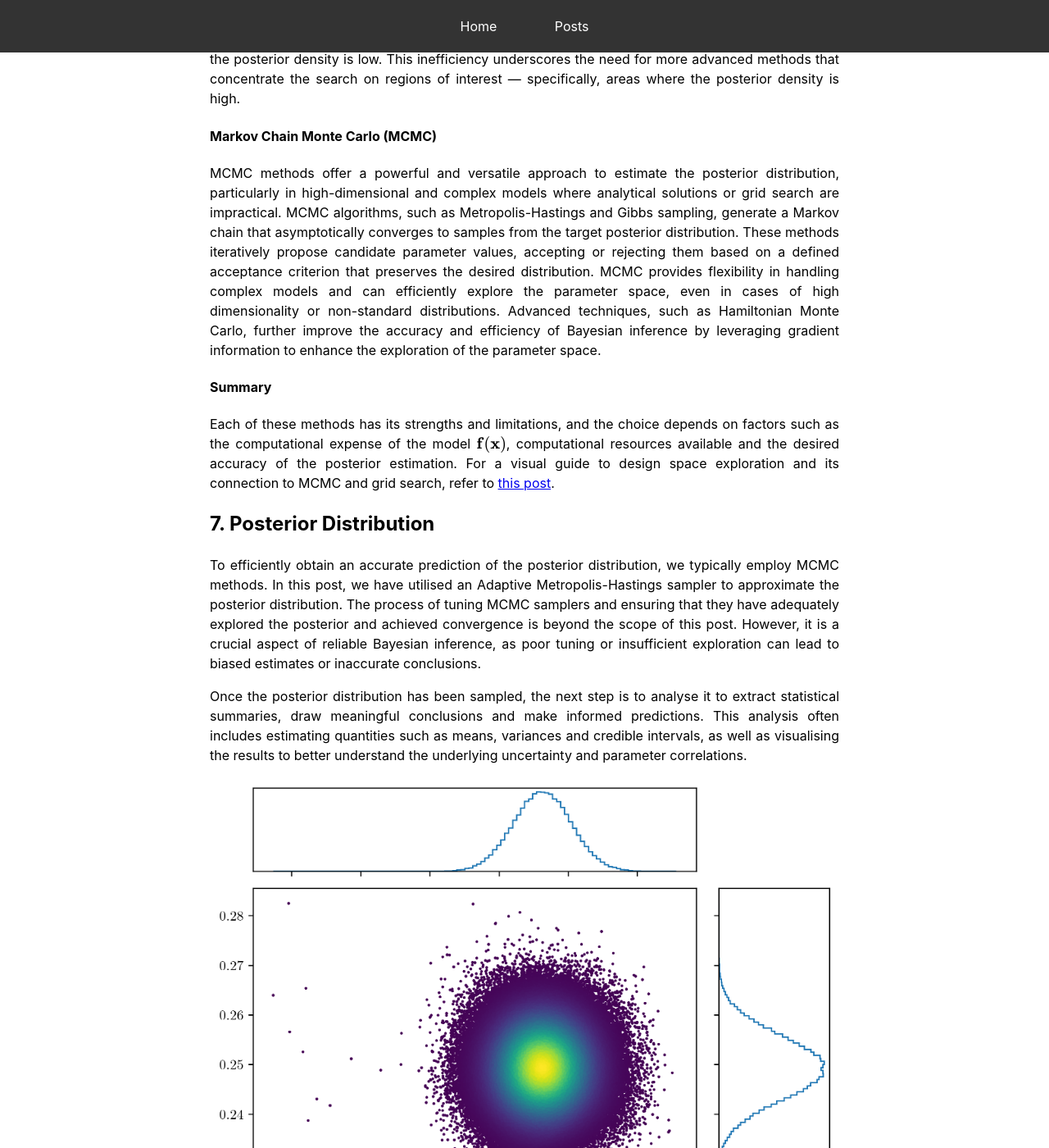
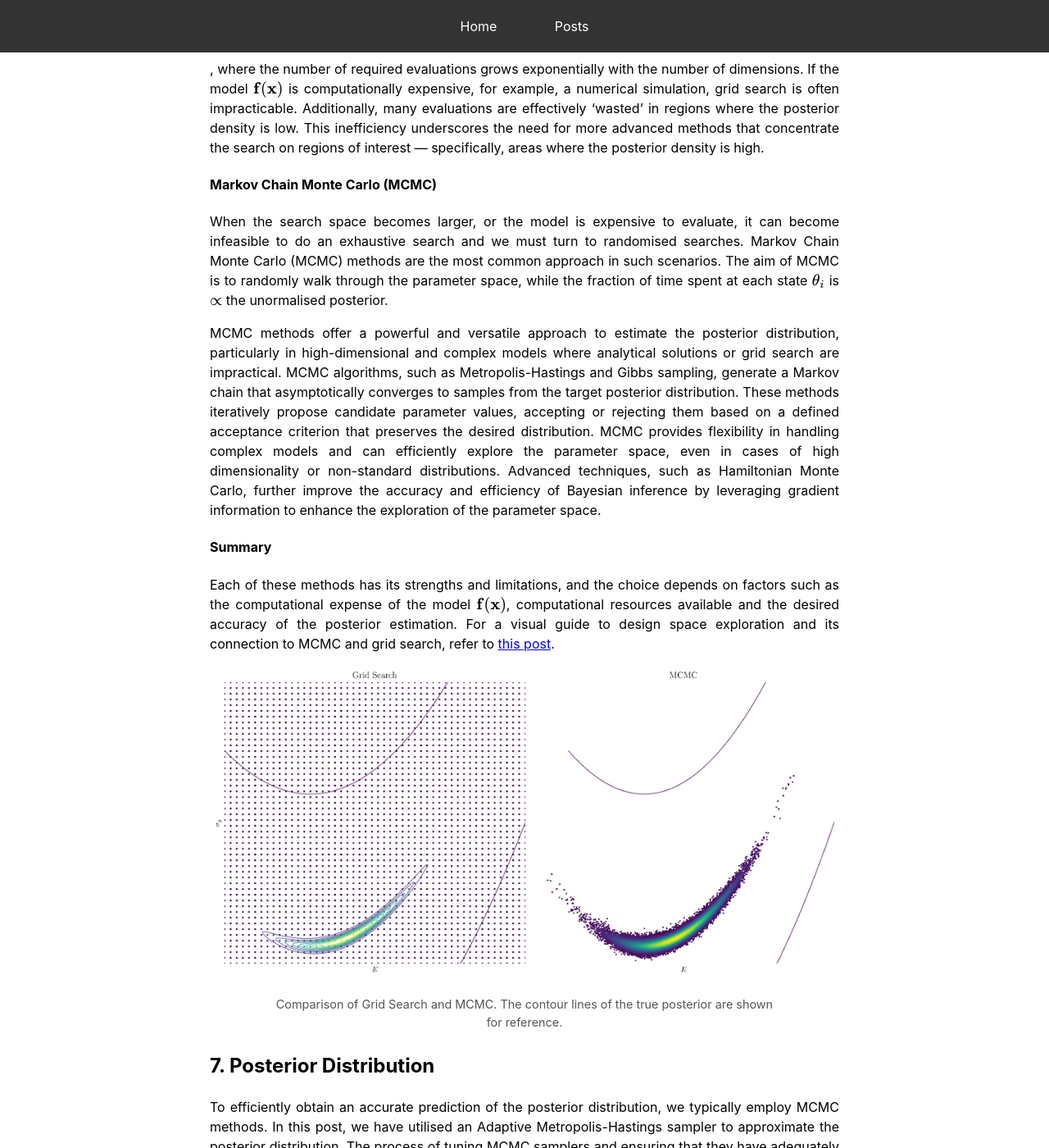
Before and after one commit to mark-hobbs/mark-hobbs.github.io, a Jekyll site: the page built from _posts/2024-12-02-bayesian-inference.md, in a window 1280 px wide and 1400 px high, scrolled down 6247 px. Shown: the whole window at 82% size. Built offline with Jekyll 4.4.1, drawn with Linux system fonts in a browser that asks for light colours; formulas are drawn with MathJax 3.

Commit message:
General updates

```diff
--- a/_posts/2024-12-02-bayesian-inference.md
+++ b/_posts/2024-12-02-bayesian-inference.md
@@ -145,11 +145,16 @@ In cases where analytical solutions are infeasible due to complex or non-standar
 
 #### Markov Chain Monte Carlo (MCMC)
 
+When the search space becomes larger, or the model is expensive to evaluate, it can become infeasible to do an exhaustive search and we must turn to randomised searches. Markov Chain Monte Carlo (MCMC) methods are the most common approach in such scenarios. The aim of MCMC is to randomly walk through the parameter space, while the fraction of time spent at each state $\theta_i$ is $\propto$ the unormalised posterior.
+
 MCMC methods offer a powerful and versatile approach to estimate the posterior distribution, particularly in high-dimensional and complex models where analytical solutions or grid search are impractical. MCMC algorithms, such as Metropolis-Hastings and Gibbs sampling, generate a Markov chain that asymptotically converges to samples from the target posterior distribution. These methods iteratively propose candidate parameter values, accepting or rejecting them based on a defined acceptance criterion that preserves the desired distribution. MCMC provides flexibility in handling complex models and can efficiently explore the parameter space, even in cases of high dimensionality or non-standard distributions. Advanced techniques, such as Hamiltonian Monte Carlo, further improve the accuracy and efficiency of Bayesian inference by leveraging gradient information to enhance the exploration of the parameter space.
 
 #### Summary
 
 Each of these methods has its strengths and limitations, and the choice depends on factors such as the computational expense of the model $\textbf{f}(\textbf{x})$, computational resources available and the desired accuracy of the posterior estimation. For a visual guide to design space exploration and its connection to MCMC and grid search, refer to [this post]({% post_url 2024-12-01-design-space-exploration %}).
+
+![](/assets/images/posterior-approximation-comparison.png)
+*Comparison of Grid Search and MCMC. The contour lines of the true posterior are shown for reference.*
 
 ## 7. Posterior Distribution
 
--- a/_sass/base.scss
+++ b/_sass/base.scss
@@ -35,6 +35,15 @@ header {
   max-width: 100%;
 }
 
-figcaption {
+.content em {
+  display: block;
+  margin-top: 10px;
+  font-size: 0.9em;
+  color: #555;
+  font-style: normal;
+  padding: 5px 10px;
+  max-width: 80%;
+  margin-left: auto;
+  margin-right: auto;
   text-align: center;
 }
```
Also changed, not shown: assets/images/posterior-approximation-comparison.png (added).
